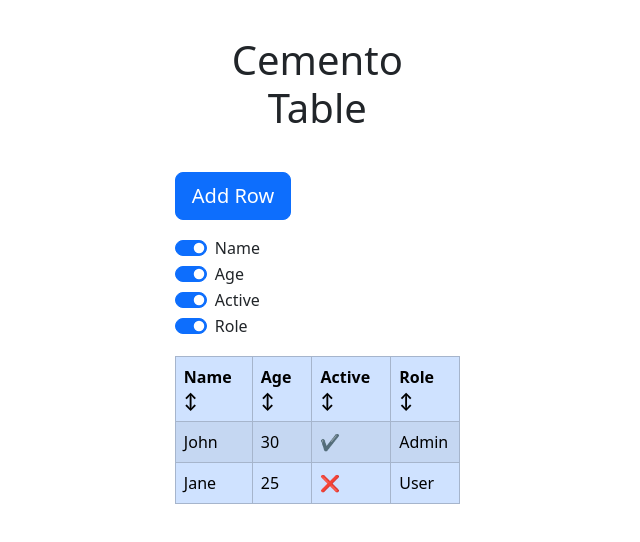
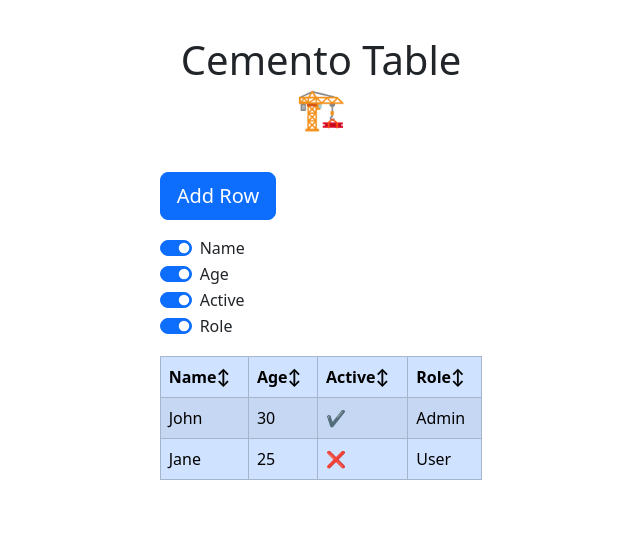
Before and after one commit to danielkarl888/cemento-ass, a React (Vite) app: page / in a window 1280 px wide. Shown: the top 542 px of the page, without its empty margins (356-996 px from the left). Built offline with nearby package versions, Linux system fonts and the light colour scheme.

Commit message:
some style improve

```diff
--- a/index.html
+++ b/index.html
@@ -4,7 +4,7 @@
     <meta charset="UTF-8" />
     <link rel="icon" type="image/svg+xml" href="/buildings.svg" />
     <meta name="viewport" content="width=device-width, initial-scale=1.0" />
-    <title>Cemento assignment 1</title>
+    <title>Cemento 🏗 assignment 1</title>
   </head>
   <body>
     <div id="root"></div>
--- a/src/App.tsx
+++ b/src/App.tsx
@@ -28,7 +28,7 @@ const App: React.FC = () => {
           <div className="col-2"></div>
           <div className="col">
             <div className="App">
-              <h1 className="m-3 text-center">Cemento Table</h1>
+              <h1 className="m-3 text-center">Cemento Table 🏗</h1>
               <EditableTable tableData={tableData} />
             </div>
           </div>
--- a/src/components/TableHeader.tsx
+++ b/src/components/TableHeader.tsx
@@ -30,7 +30,7 @@ const TableHeader: React.FC<TableHeaderProps> = ({
                 ? sortConfig.direction === "asc"
                   ? " 🔼" // Ascending sort indicator
                   : " 🔽" // Descending sort indicator
-                : " ↕"}{" "}
+                : "↕"}{" "}
               {/* Default sort indicator when no sorting is applied */}
             </th>
           ))}
```
